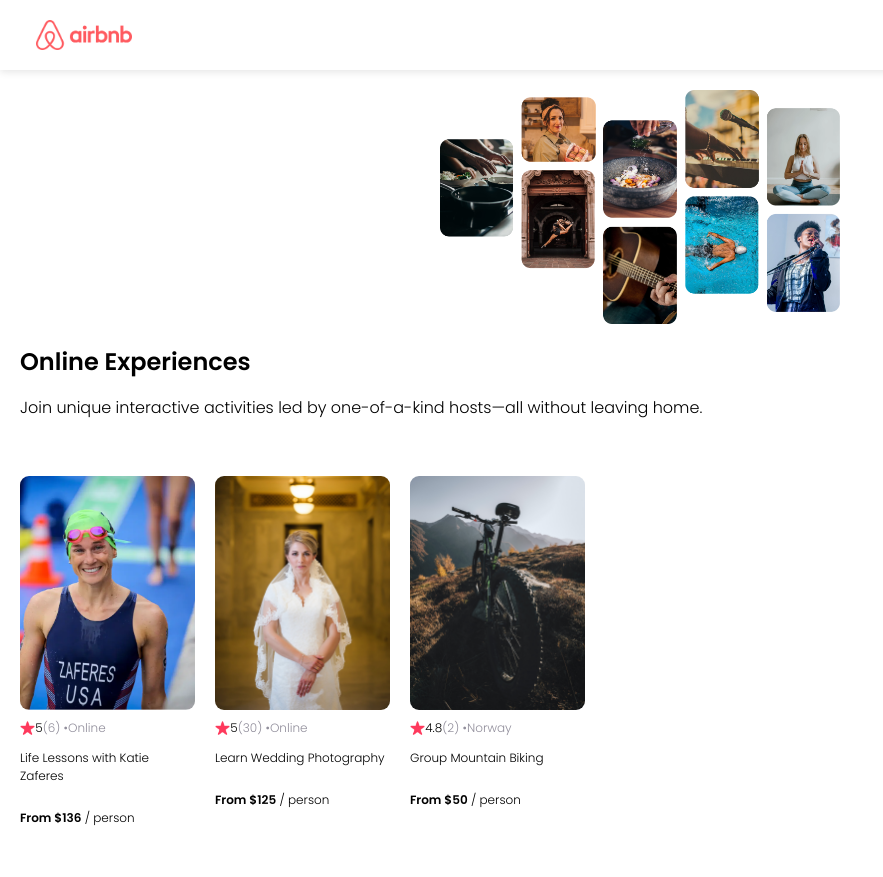
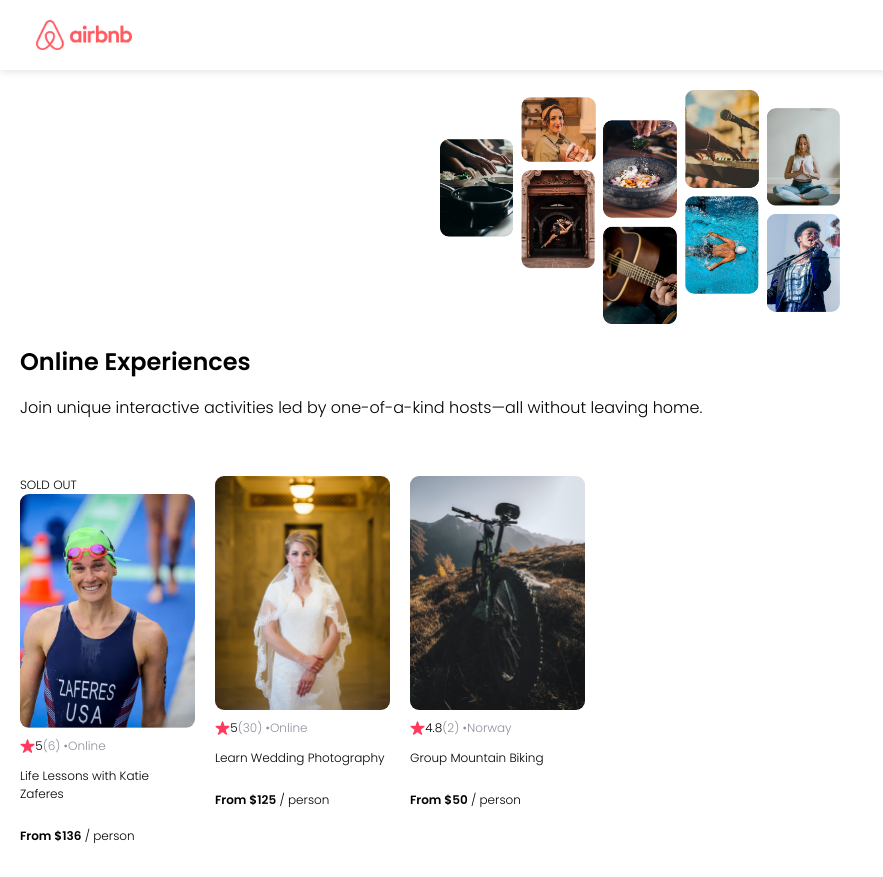
Before and after one commit to kchiv/airbnb-clone, a React (Create React App) app: page / in a window 1280 px wide. Shown: the whole page, without its empty margins (0-883 px from the left). Built offline with nearby package versions, Linux system fonts and the light colour scheme.

Commit message:
Conditional render Sold Out badge
Utilized conditional rendering in JSX to render Sold Out badge. First we have the condition that checks if openSpots evaluates to 0 and if it does, then we render out the subsequent JSX element.

```diff
--- a/src/App.js
+++ b/src/App.js
@@ -16,6 +16,7 @@ function App() {
         location={item.location}
         title={item.title}
         price={item.price}
+        openSpots={item.openSpots}
       />
     )
   })
--- a/src/components/Card.js
+++ b/src/components/Card.js
@@ -4,6 +4,7 @@ function Card(props) {
     console.log(props)
     return (
         <div className="card">
+            {props.openSpots === 0 && <div className="card--badge">SOLD OUT</div>}
             <img src={`../images/${props.img}`} className="card--image" />
             <div className="card--stats">
                 <img src="../images/star.png" className="card--star" />
```
